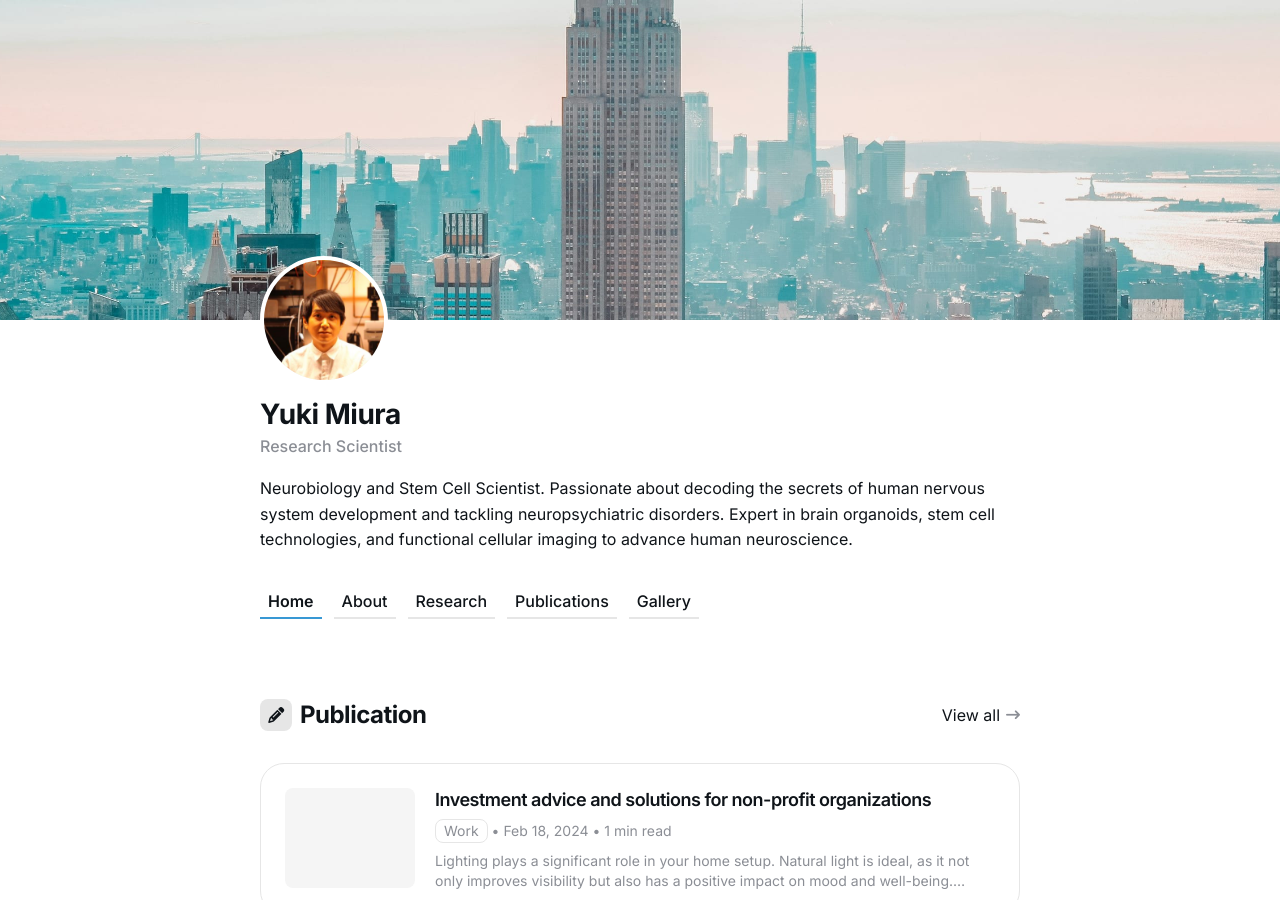
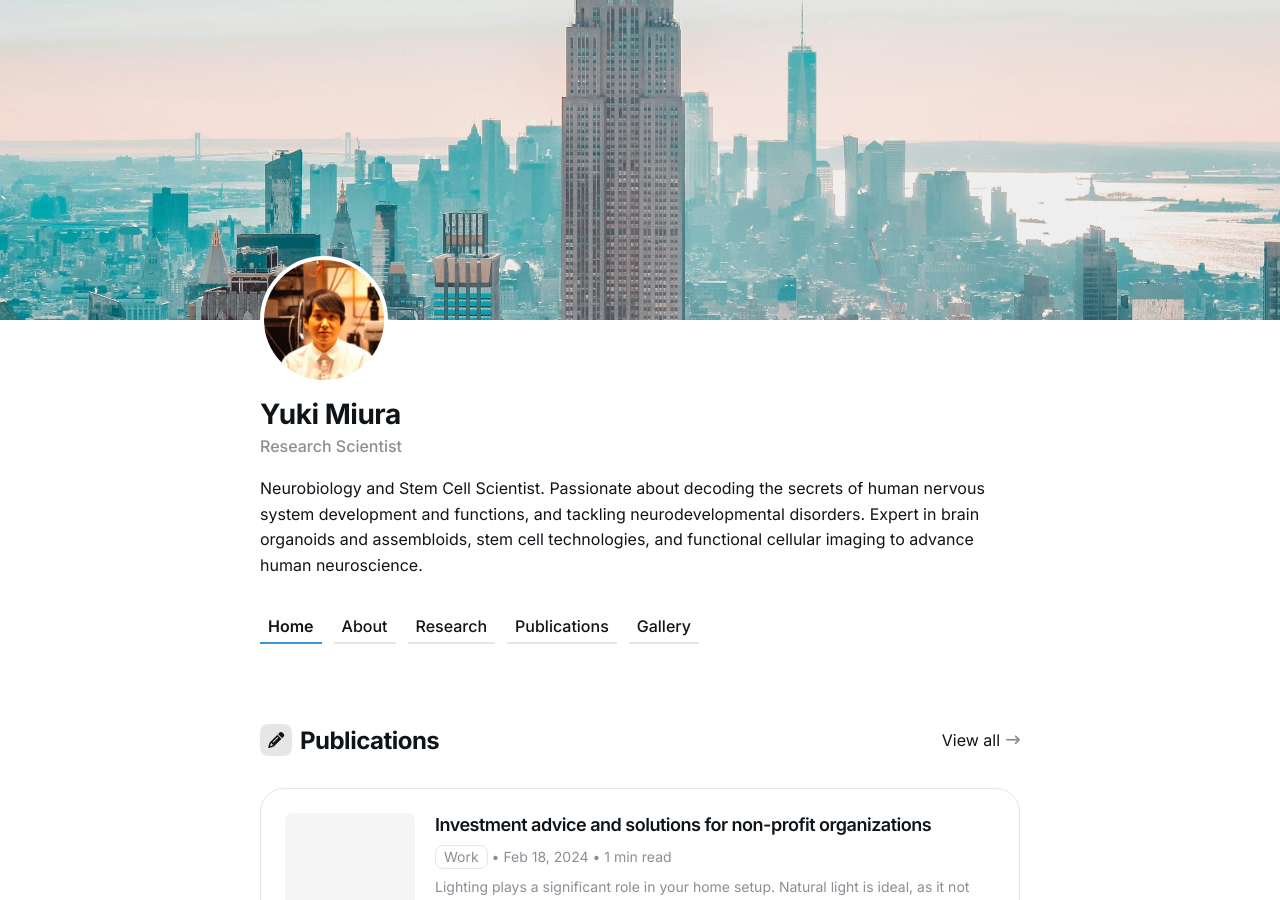
Before and after one commit to ykmiura/ykmiura.github.io, a Jekyll site: the page built from index.html, in a window 1280 px wide and 900 px high. Built offline with Jekyll 4.4.1, drawn with Linux system fonts in a browser that asks for light colours.

Commit message:
Update settings.yml

```diff
--- a/_data/settings.yml
+++ b/_data/settings.yml
@@ -39,14 +39,14 @@
 author:
   author_name: Yuki Miura
   author_role: Research Scientist
-  author_bio: Neurobiology and Stem Cell Scientist. Passionate about decoding the secrets of human nervous system development and tackling neuropsychiatric disorders. Expert in brain organoids, stem cell technologies, and functional cellular imaging to advance human neuroscience.
+  author_bio: Neurobiology and Stem Cell Scientist. Passionate about decoding the secrets of human nervous system development and functions, and tackling neurodevelopmental disorders. Expert in brain organoids and assembloids, stem cell technologies, and functional cellular imaging to advance human neuroscience.
   author_avatar: '/images/01-1.jpg'
 
 #-------------------------------
 # Publication Section
 blog_settings:
   enable: true
-  blog_title: Publication
+  blog_title: Publications
   blog_description:
 
 #-------------------------------
```
